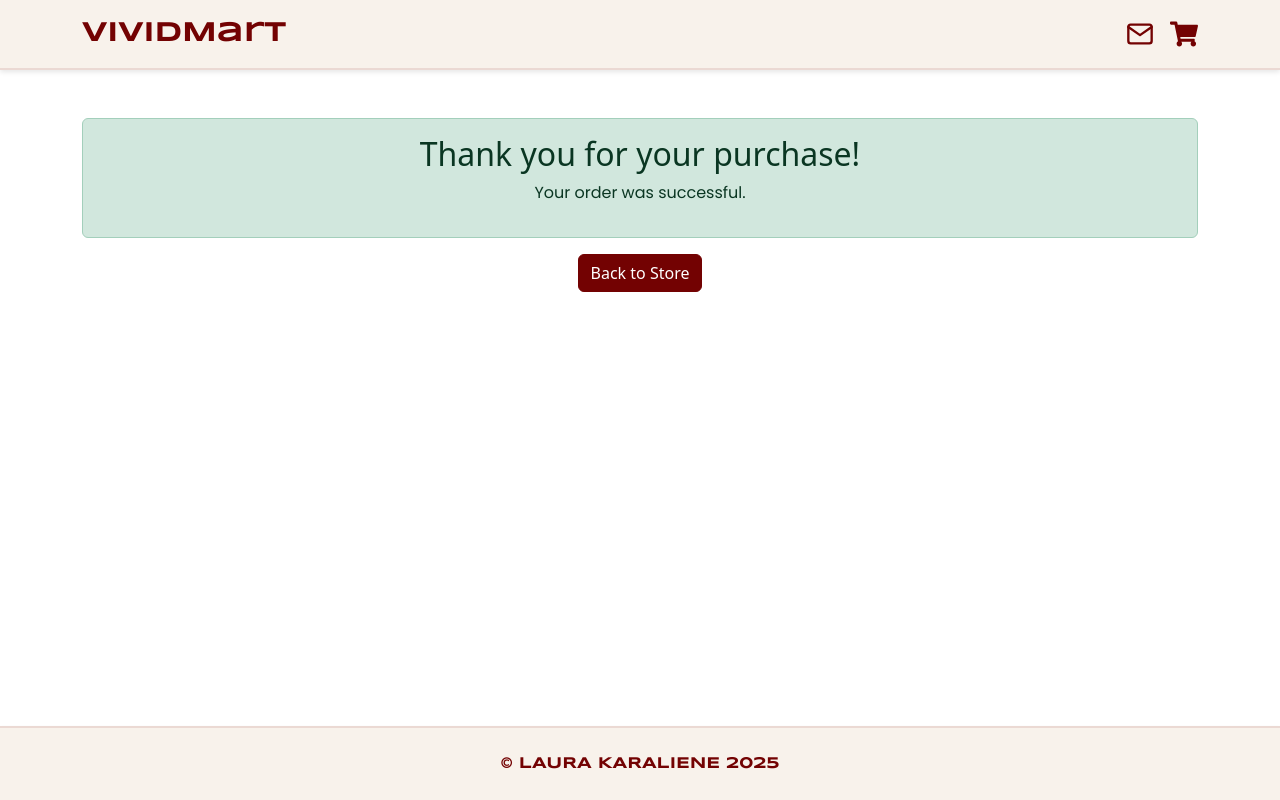
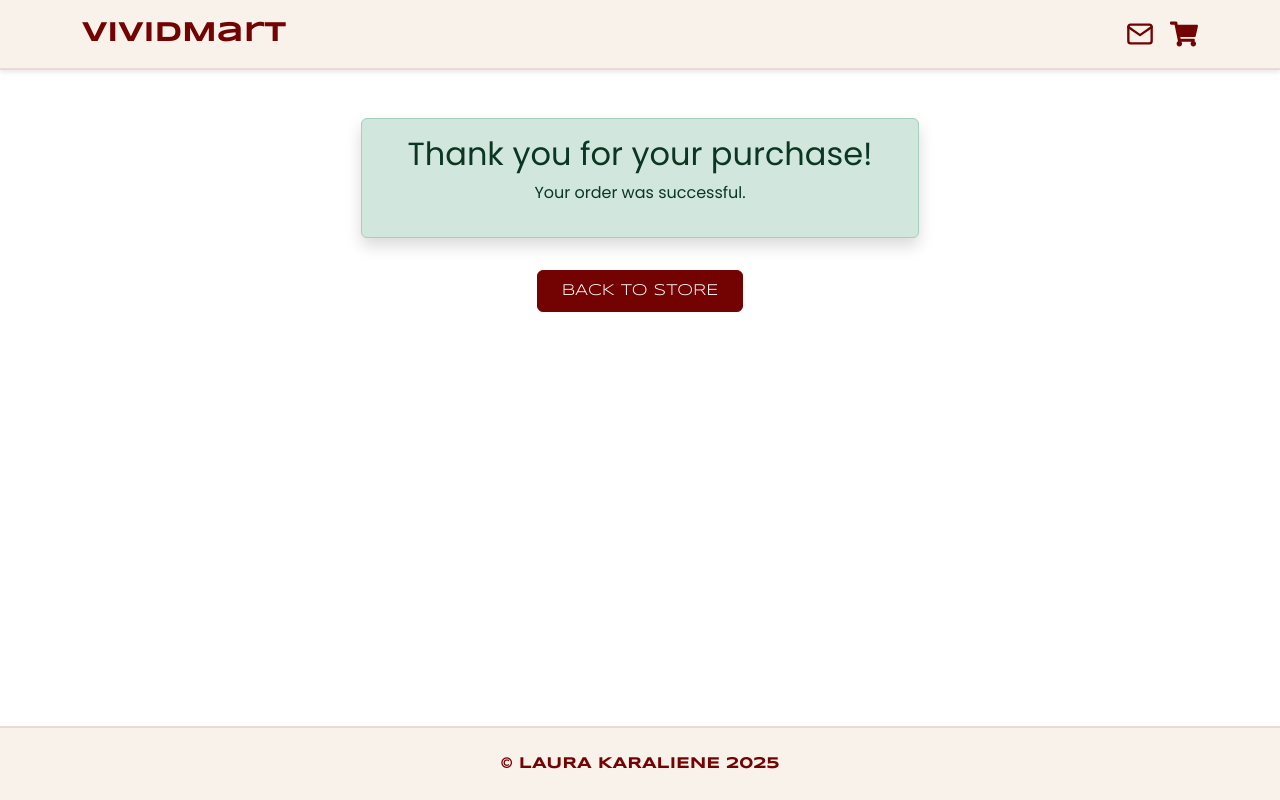
Before and after one commit to LauraKaraliene/Vividmart-JS-Frameworks, a React (Vite) app: page /checkout-success in a window 1280 px wide. Built offline with nearby package versions, Linux system fonts and the light colour scheme.

Commit message:
adds checkout successfull page styling

```diff
--- a/src/pages/CheckoutSuccess.jsx
+++ b/src/pages/CheckoutSuccess.jsx
@@ -1,15 +1,18 @@
 import React from "react";
 import { Link } from "react-router-dom";
-// import "bootstrap/dist/css/bootstrap.min.css";
+import styles from "./CheckoutSuccess.module.scss";
 
 const CheckoutSuccess = () => {
   return (
     <div className="container text-center mt-5">
-      <div className="alert alert-success">
+      <div className="alert alert-success col-md-6 mx-auto shadow poppins">
         <h2>Thank you for your purchase!</h2>
         <p>Your order was successful.</p>
       </div>
-      <Link to="/" className="btn btn-primary">
+      <Link
+        to="/"
+        className={`btn btn-primary text-white py-2 px-4 mt-3 syncopate text-uppercase ${styles.backButton}`}
+      >
         Back to Store
       </Link>
     </div>
--- /dev/null
+++ b/src/pages/CheckoutSuccess.module.scss
@@ -0,0 +1,13 @@
+@import "../styles/_variables.scss";
+
+.backButton {
+  //   background-color: $primary-color !important;
+  //   border-color: $primary-color !important;
+  //   border: 1px solid $primary-color !important;
+  transition: background 0.2s ease-in-out;
+
+  &:hover {
+    background-color: $secondary-color !important;
+    border-color: $secondary-color !important;
+  }
+}
```
